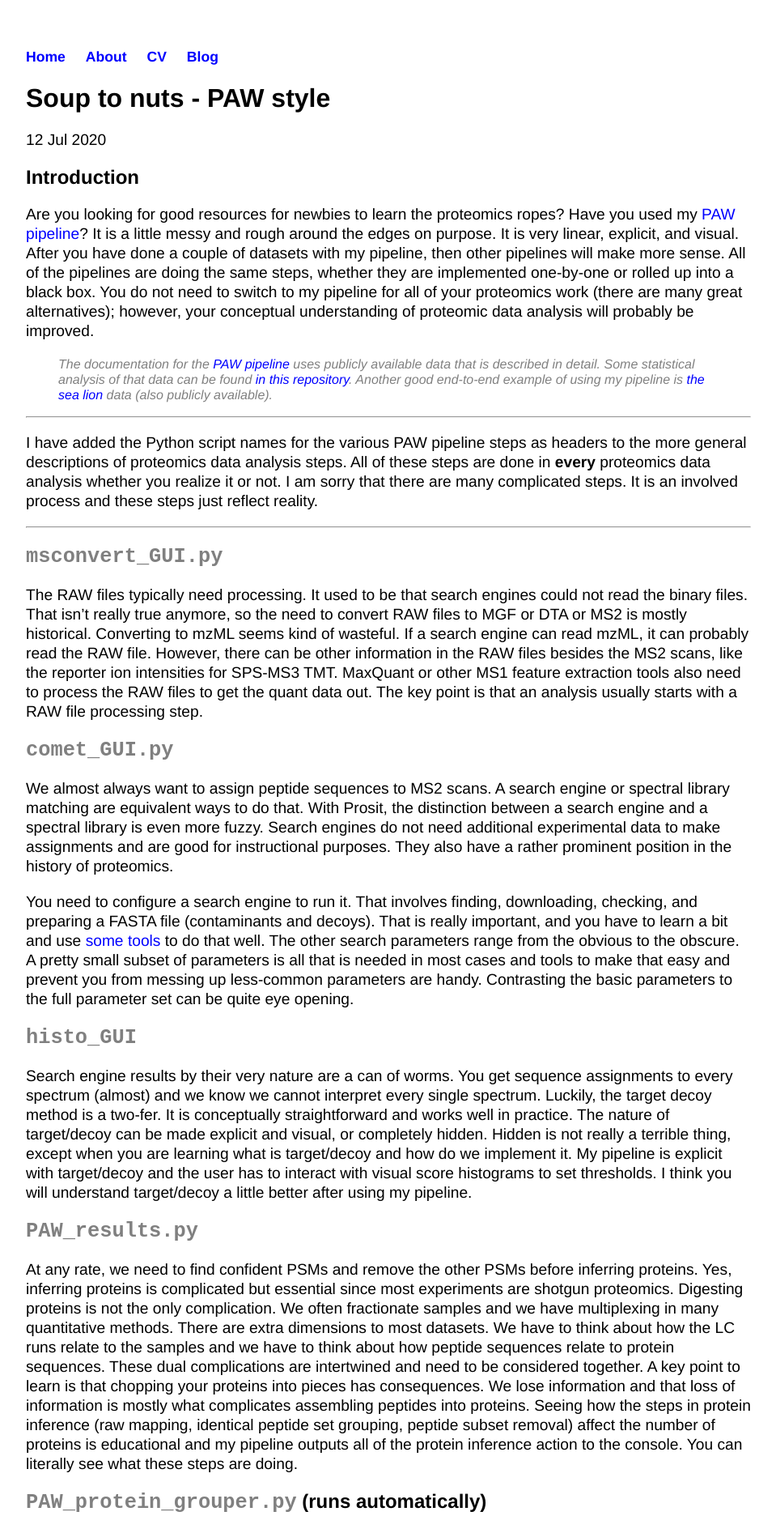
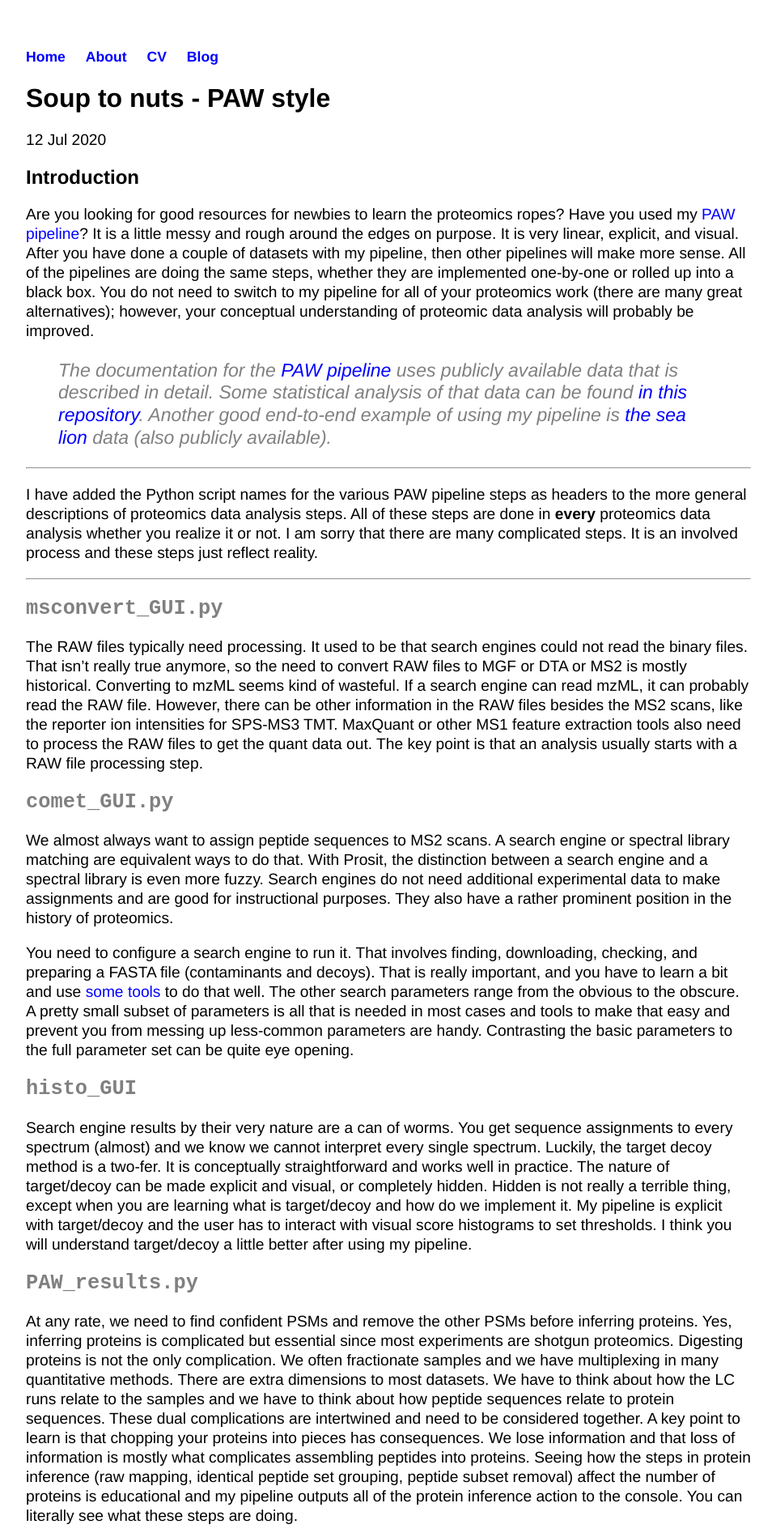
Before and after one commit to pwilmart/pwilmart.github.io, a Jekyll site: the page built from _posts/2020-07-12-Soup-to-nuts.md, in a window 1280 px wide. Shown: the top 1893 px of the page at 81% size, without its empty margins (160-1119 px from the left). Built offline with Jekyll 4.4.1, drawn with Linux system fonts in a browser that asks for light colours.

Commit message:
edits to CSS styles

```diff
--- a/css/main.css
+++ b/css/main.css
@@ -31,14 +31,14 @@
 }
 
 blockquote {
-	font-size: 1.0em;
+	font-size: 1.2em;
 	font-style: italic;
 	line-height: 1.2em;
 	color: #808080;
 }
 
 blockquote p {
-	font-size: 1.0em;
+	font-size: 1.2em;
 	font-style: italic;
 	line-height: 1.2em;
 	color: #808080;
```
